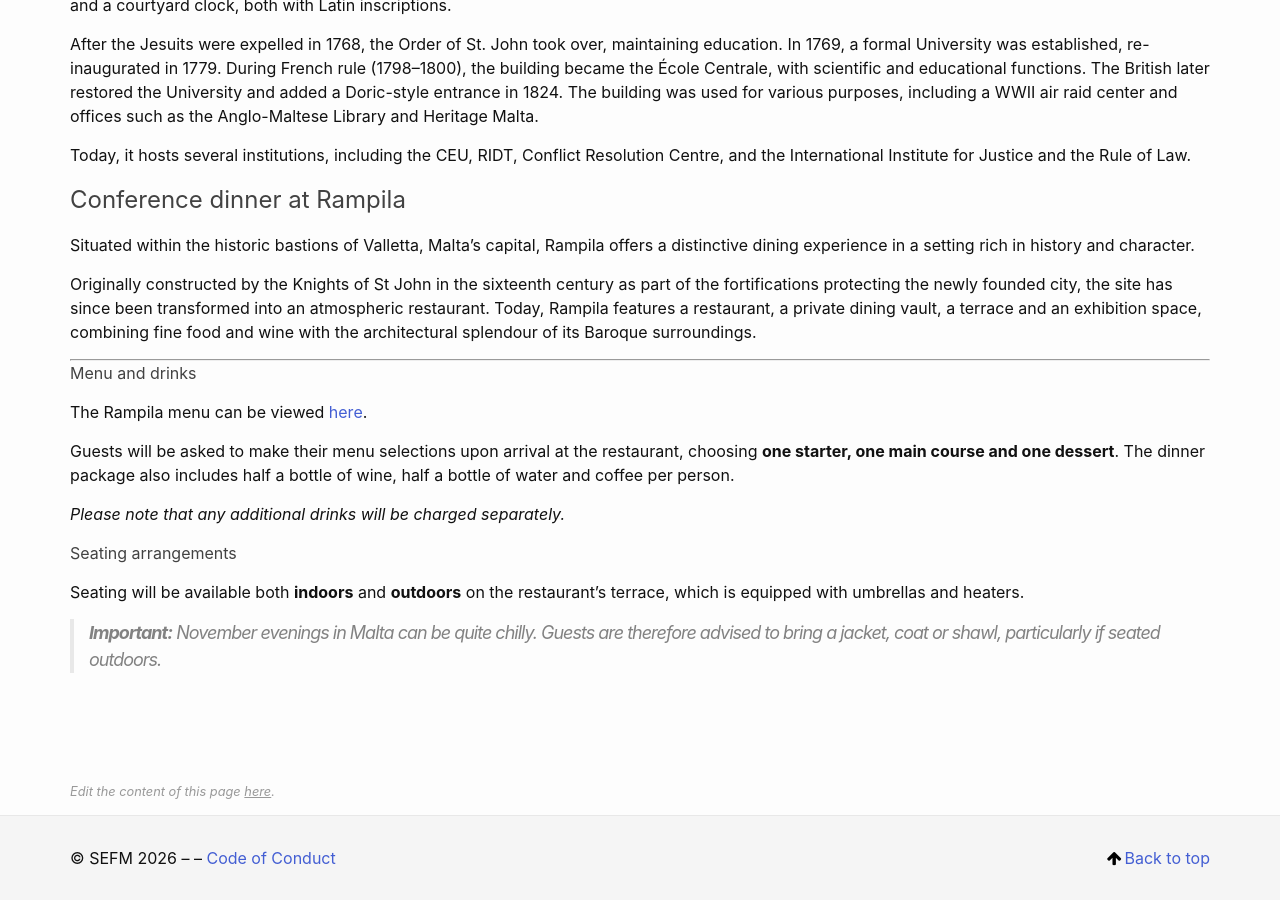
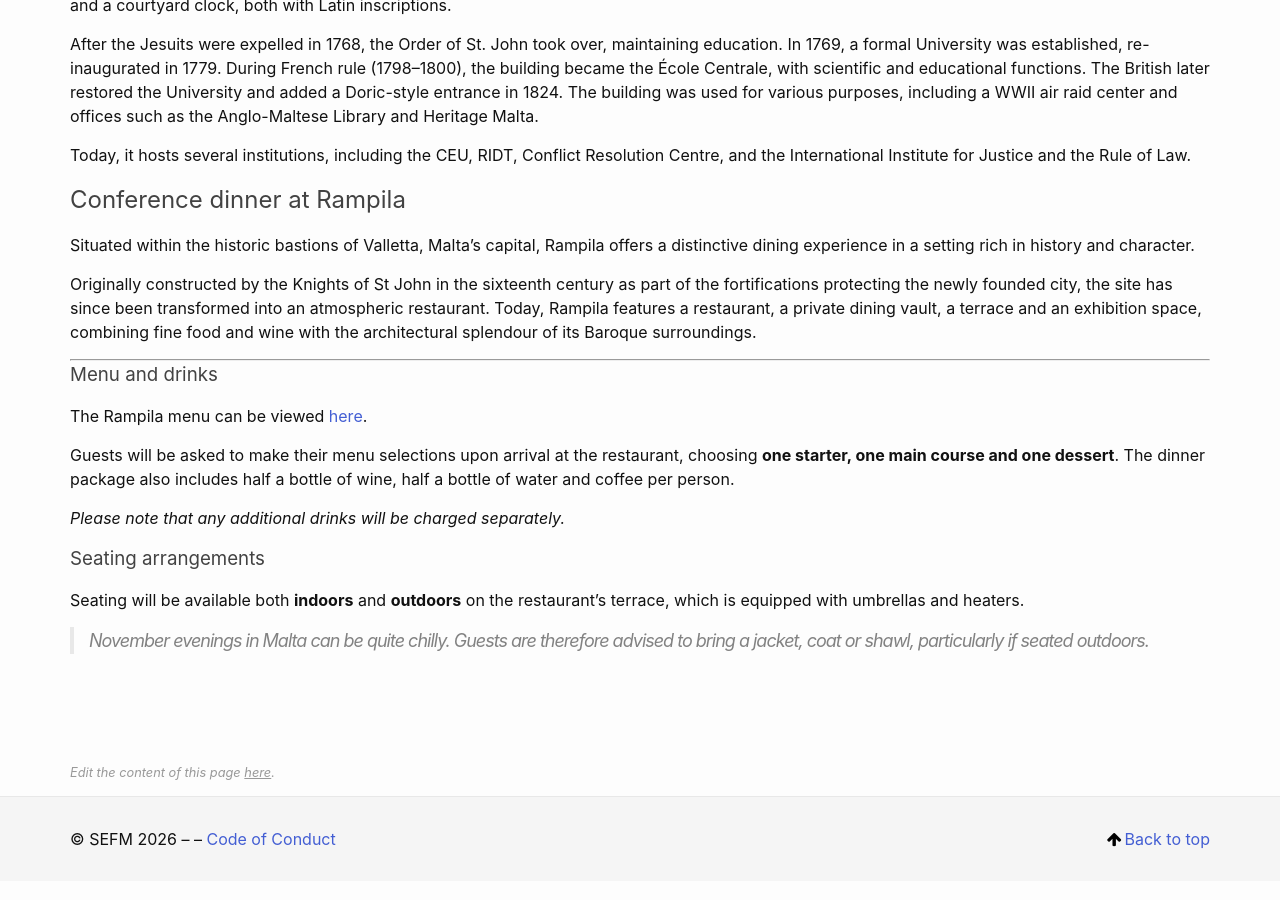
Before and after one commit to sefm-conference/2026, a Jekyll site: the page built from _pages/venue.md, in a window 1280 px wide and 900 px high, scrolled down 979 px. Built offline with Jekyll 4.4.1, drawn with Linux system fonts in a browser that asks for light colours.

```diff
--- a/_pages/venue.md
+++ b/_pages/venue.md
@@ -26,7 +26,7 @@ Originally constructed by the Knights of St John in the sixteenth century as par
 
 ---
 
-#### Menu and drinks
+### Menu and drinks
 
 The Rampila menu can be viewed <a href="/2026/assets/images/malta/rampila_menu.pdf" target="_blank" rel="noopener">here</a>.
 
@@ -34,11 +34,11 @@ Guests will be asked to make their menu selections upon arrival at the restauran
 
 *Please note that any additional drinks will be charged separately.*
 
-#### Seating arrangements
+### Seating arrangements
 
 Seating will be available both **indoors** and **outdoors** on the restaurant's terrace, which is equipped with umbrellas and heaters.
 
-> **Important:** November evenings in Malta can be quite chilly. Guests are therefore advised to bring a jacket, coat or shawl, particularly if seated outdoors.
+> November evenings in Malta can be quite chilly. Guests are therefore advised to bring a jacket, coat or shawl, particularly if seated outdoors.
 
 
 
```
